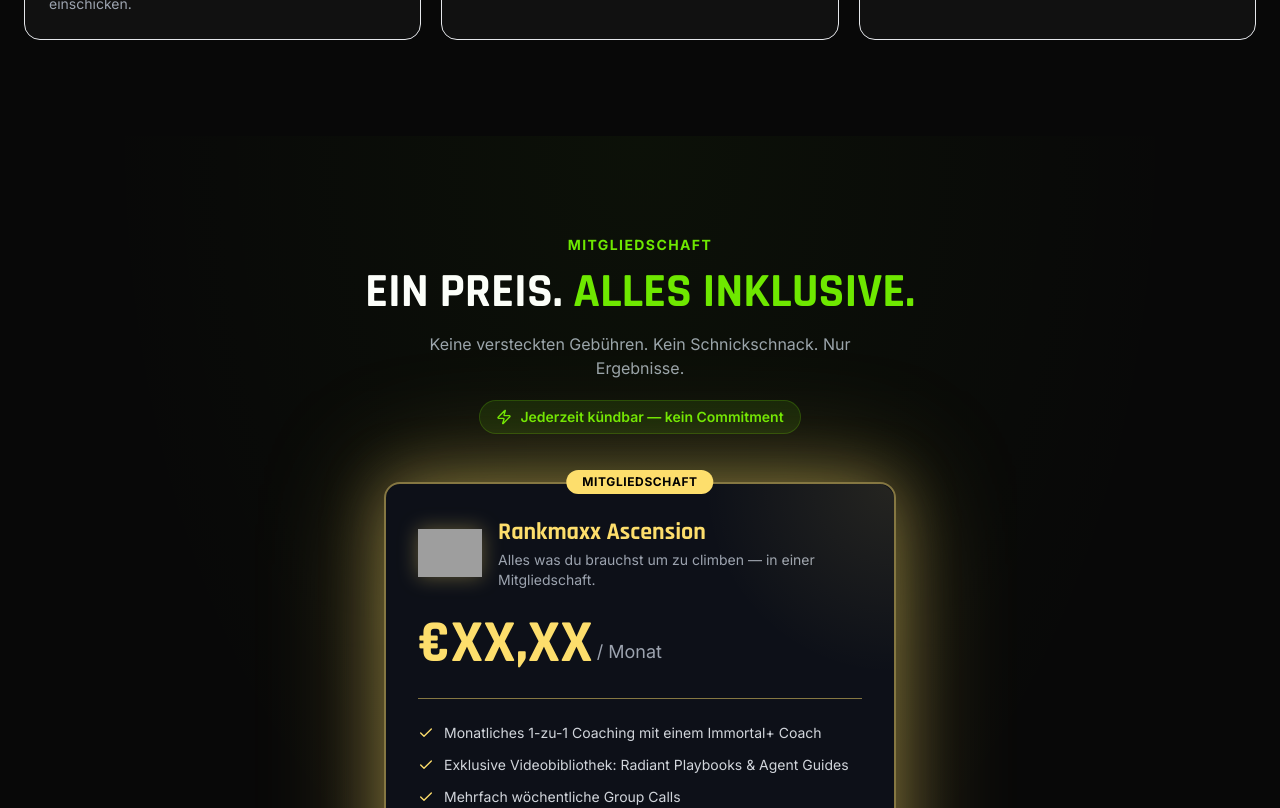
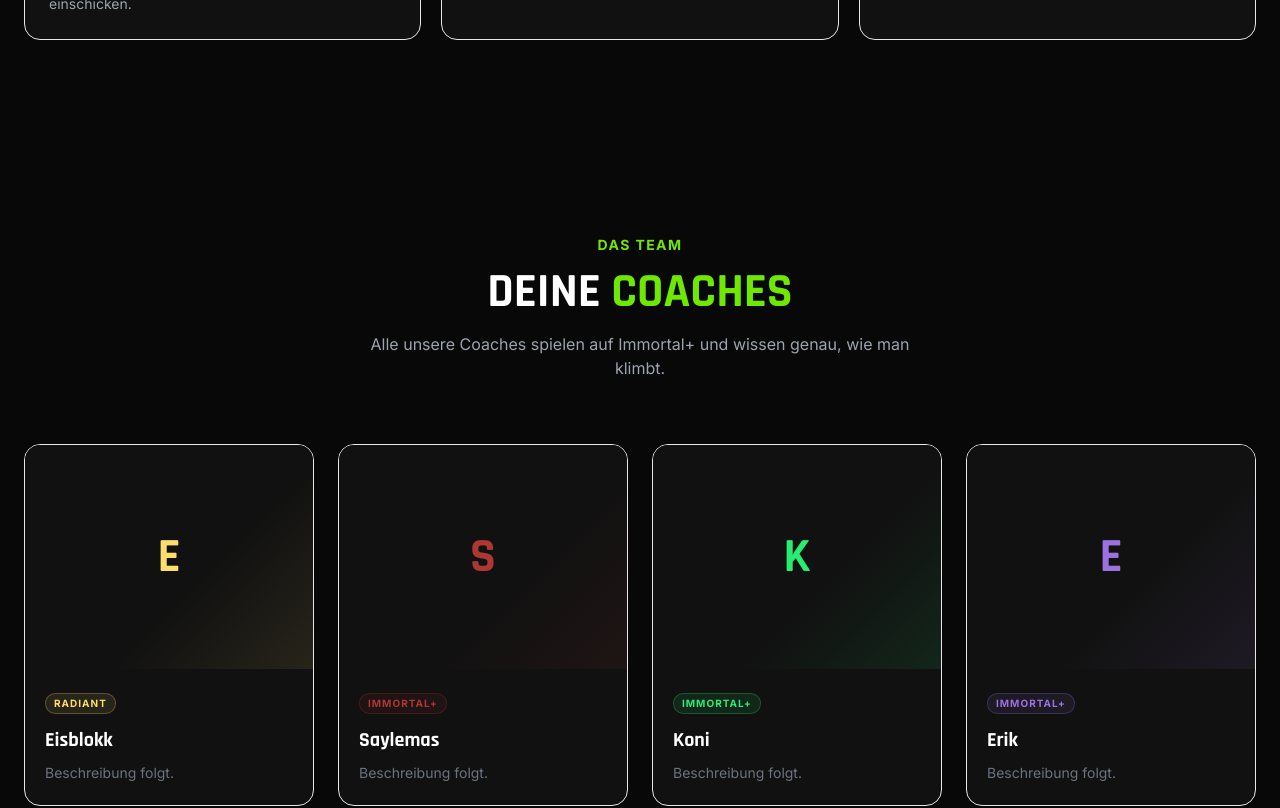
Before and after one commit to justinhelbig96-web/maxranktest, a Next.js app: page / in a window 1280 px wide. Shown: the part 1780-2588 px from the top of the page. Built offline with nearby package versions, Linux system fonts and the light colour scheme; grey boxes are pictures that could not be loaded.

Commit message:
Add Coaches section with Eisblokk, Saylemas, Koni, Erik

```diff
--- a/app/page.tsx
+++ b/app/page.tsx
@@ -2,6 +2,7 @@ import Navbar from "@/components/Navbar";
 import Hero from "@/components/Hero";
 import StatsBar from "@/components/StatsBar";
 import Features from "@/components/Features";
+import Coaches from "@/components/Coaches";
 import Pricing from "@/components/Pricing";
 import Testimonials from "@/components/Testimonials";
 import FAQ from "@/components/FAQ";
@@ -17,6 +18,7 @@ export default function HomePage() {
       <Hero />
       <StatsBar />
       <Features />
+      <Coaches />
       <Pricing />
       <Testimonials />
       <FAQ />
--- /dev/null
+++ b/components/Coaches.tsx
@@ -0,0 +1,123 @@
+"use client";
+
+import { motion } from "framer-motion";
+
+const coaches = [
+  {
+    name: "Eisblokk",
+    rank: "Radiant",
+    description: "Beschreibung folgt.",
+    color: "#FDDE6C",
+  },
+  {
+    name: "Saylemas",
+    rank: "Immortal+",
+    description: "Beschreibung folgt.",
+    color: "#AC3733",
+  },
+  {
+    name: "Koni",
+    rank: "Immortal+",
+    description: "Beschreibung folgt.",
+    color: "#27EE73",
+  },
+  {
+    name: "Erik",
+    rank: "Immortal+",
+    description: "Beschreibung folgt.",
+    color: "#9C71E0",
+  },
+];
+
+const containerVariants = {
+  hidden: {},
+  visible: { transition: { staggerChildren: 0.12 } },
+};
+
+const cardVariants = {
+  hidden: { opacity: 0, y: 36 },
+  visible: { opacity: 1, y: 0, transition: { duration: 0.55, ease: "easeOut" } },
+};
+
+export default function Coaches() {
+  return (
+    <section id="coaches" className="py-24 bg-[#080808]">
+      <div className="max-w-7xl mx-auto px-4 sm:px-6">
+        {/* Header */}
+        <motion.div
+          initial={{ opacity: 0, y: 30 }}
+          whileInView={{ opacity: 1, y: 0 }}
+          viewport={{ once: true, margin: "-80px" }}
+          transition={{ duration: 0.6 }}
+          className="text-center mb-16"
+        >
+          <span className="text-[#6EE800] text-sm font-bold tracking-widest uppercase">
+            Das Team
+          </span>
+          <h2
+            className="text-4xl md:text-5xl font-black uppercase mt-3 text-white"
+            style={{ fontFamily: "Rajdhani, sans-serif" }}
+          >
+            Deine <span className="text-[#6EE800]">Coaches</span>
+          </h2>
+          <p className="text-gray-400 mt-4 max-w-xl mx-auto">
+            Alle unsere Coaches spielen auf Immortal+ und wissen genau, wie man klimbt.
+          </p>
+        </motion.div>
+
+        {/* Cards */}
+        <motion.div
+          variants={containerVariants}
+          initial="hidden"
+          whileInView="visible"
+          viewport={{ once: true, margin: "-80px" }}
+          className="grid grid-cols-1 sm:grid-cols-2 lg:grid-cols-4 gap-6"
+        >
+          {coaches.map((coach) => (
+            <motion.div
+              key={coach.name}
+              variants={cardVariants}
+              className="group relative bg-[#111111] border border-white/8 rounded-2xl overflow-hidden hover:border-white/20 transition-all duration-300"
+              style={{ boxShadow: "none" }}
+              whileHover={{ boxShadow: `0 0 40px ${coach.color}22` }}
+            >
+              {/* Placeholder image area */}
+              <div
+                className="w-full h-56 flex items-center justify-center text-5xl font-black select-none"
+                style={{
+                  background: `linear-gradient(135deg, #111 60%, ${coach.color}18)`,
+                  color: coach.color,
+                  fontFamily: "Rajdhani, sans-serif",
+                }}
+              >
+                {coach.name.charAt(0)}
+              </div>
+
+              {/* Info */}
+              <div className="p-5">
+                {/* Rank badge */}
+                <span
+                  className="text-[10px] font-black tracking-widest uppercase px-2 py-0.5 rounded-full mb-3 inline-block"
+                  style={{ color: coach.color, backgroundColor: `${coach.color}18`, border: `1px solid ${coach.color}40` }}
+                >
+                  {coach.rank}
+                </span>
+
+                <h3 className="text-xl font-black text-white mb-2" style={{ fontFamily: "Rajdhani, sans-serif" }}>
+                  {coach.name}
+                </h3>
+                <p className="text-gray-500 text-sm leading-relaxed">{coach.description}</p>
+              </div>
+
+              {/* Bottom accent line */}
+              <div
+                className="absolute bottom-0 left-0 right-0 h-0.5 opacity-0 group-hover:opacity-100 transition-opacity duration-300"
+                style={{ background: `linear-gradient(90deg, transparent, ${coach.color}, transparent)` }}
+              />
+            </motion.div>
+          ))}
+        </motion.div>
+      </div>
+    </section>
+  );
+}
```
